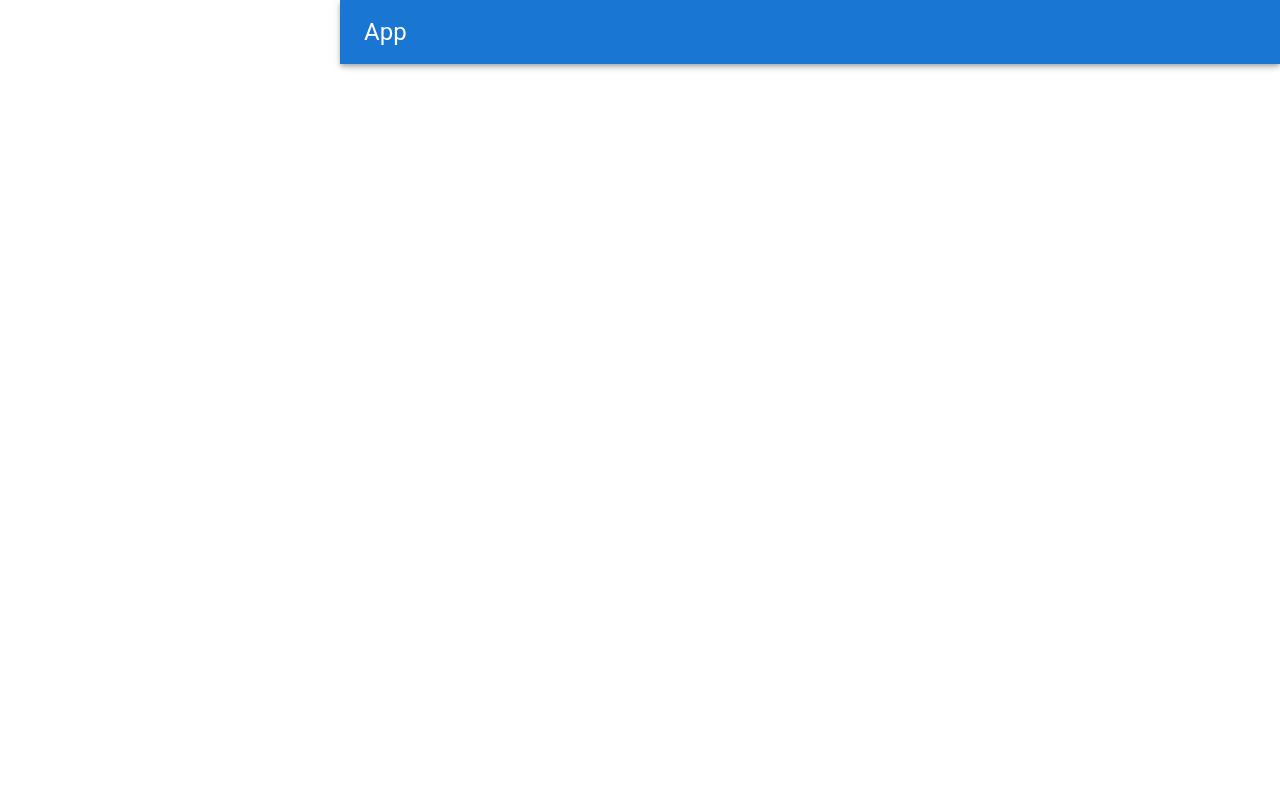
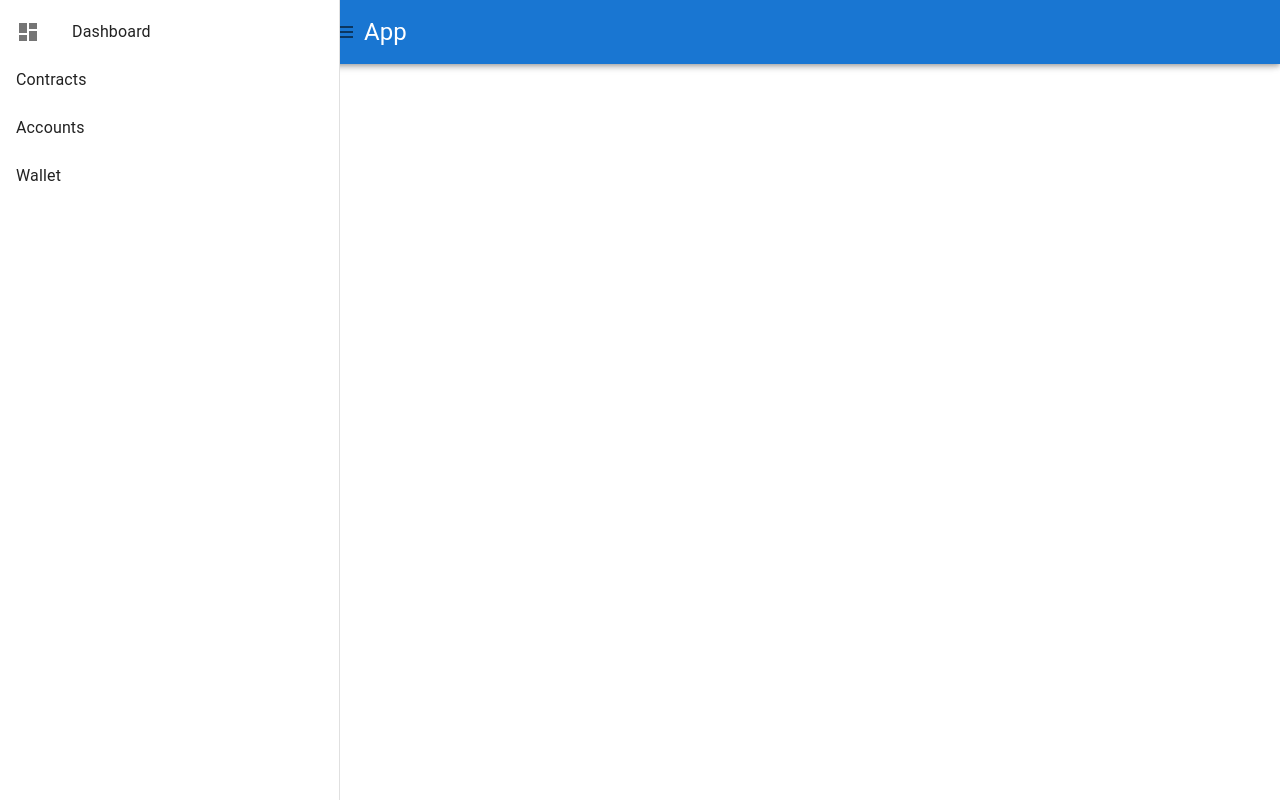
Before and after one commit to DeployContract/dc-frontend, a React (Create React App) app: page /app in a window 1280 px wide. Built offline with nearby package versions, Linux system fonts and the light colour scheme.

Commit message:
Nav added

```diff
--- a/src/sections/app/header/Header.tsx
+++ b/src/sections/app/header/Header.tsx
@@ -1,21 +1,52 @@
 import React from "react";
-import { Box, AppBar, Toolbar, Typography } from "@mui/material";
-import { navWidth } from "./Navigation";
+import {
+    Box,
+    AppBar,
+    Toolbar,
+    Typography,
+    Icon,
+    IconButton,
+} from "@mui/material";
+import Navigation from "./Navigation";
+import MenuIcon from "@mui/icons-material/Menu";
+
+/**
+ * Default navigation options
+ */
+const DEFAULT_NAV_STATE = true;
+const DEFAULT_NAV_WIDTH = 300;
 
 function Header() {
+    const [navOpen, setNavOpen] = React.useState<boolean>(DEFAULT_NAV_STATE);
+
+    const changeNavOpen = () => setNavOpen(!navOpen);
+
     return (
         <Box>
             <AppBar
                 position="fixed"
-                sx={{
-                    width: { sm: `calc(100% - ${navWidth}px)` },
-                    ml: { sm: `${navWidth}px` },
-                }}
+                sx={
+                    navOpen
+                        ? {
+                              width: {
+                                  sm: `calc(100% - ${DEFAULT_NAV_WIDTH}px)`,
+                              },
+                              ml: { sm: `${DEFAULT_NAV_WIDTH}px` },
+                              transition: "all 0.2s",
+                          }
+                        : null
+                }
             >
                 <Toolbar>
+                    <IconButton onClick={changeNavOpen}>
+                        <Icon>
+                            <MenuIcon />
+                        </Icon>
+                    </IconButton>
                     <Typography variant="h5">App</Typography>
                 </Toolbar>
             </AppBar>
+            <Navigation navWidth={300} open={navOpen} onClose={changeNavOpen} />
         </Box>
     );
 }
```
